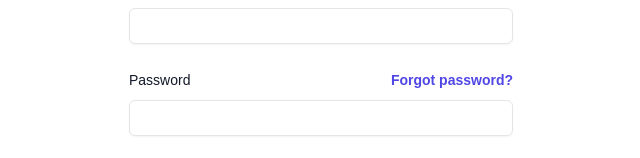
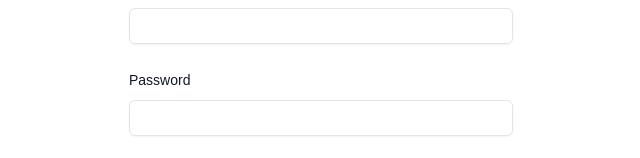
Before and after one commit to PremBhooma/zustand, a Next.js app: page /register in a window 1280 px wide. Shown: the part 320-478 px from the top of the page, without its empty margins (319-959 px from the left). Built offline with nearby package versions, Linux system fonts and the light colour scheme.

Commit message:
`Removed password reset link from register page`

```diff
--- a/app/(auth)/register/page.js
+++ b/app/(auth)/register/page.js
@@ -34,11 +34,6 @@
                   <Label htmlFor="password" className="block text-sm/6 font-medium text-gray-900">
                     Password
                   </Label>
-                  <div className="text-sm">
-                    <a href="#" className="font-semibold text-indigo-600 hover:text-indigo-500">
-                      Forgot password?
-                    </a>
-                  </div>
                 </div>
                 <div className="mt-2">
                   <Input type="password" name="password" id="password" autoComplete="current-password" required />
```
